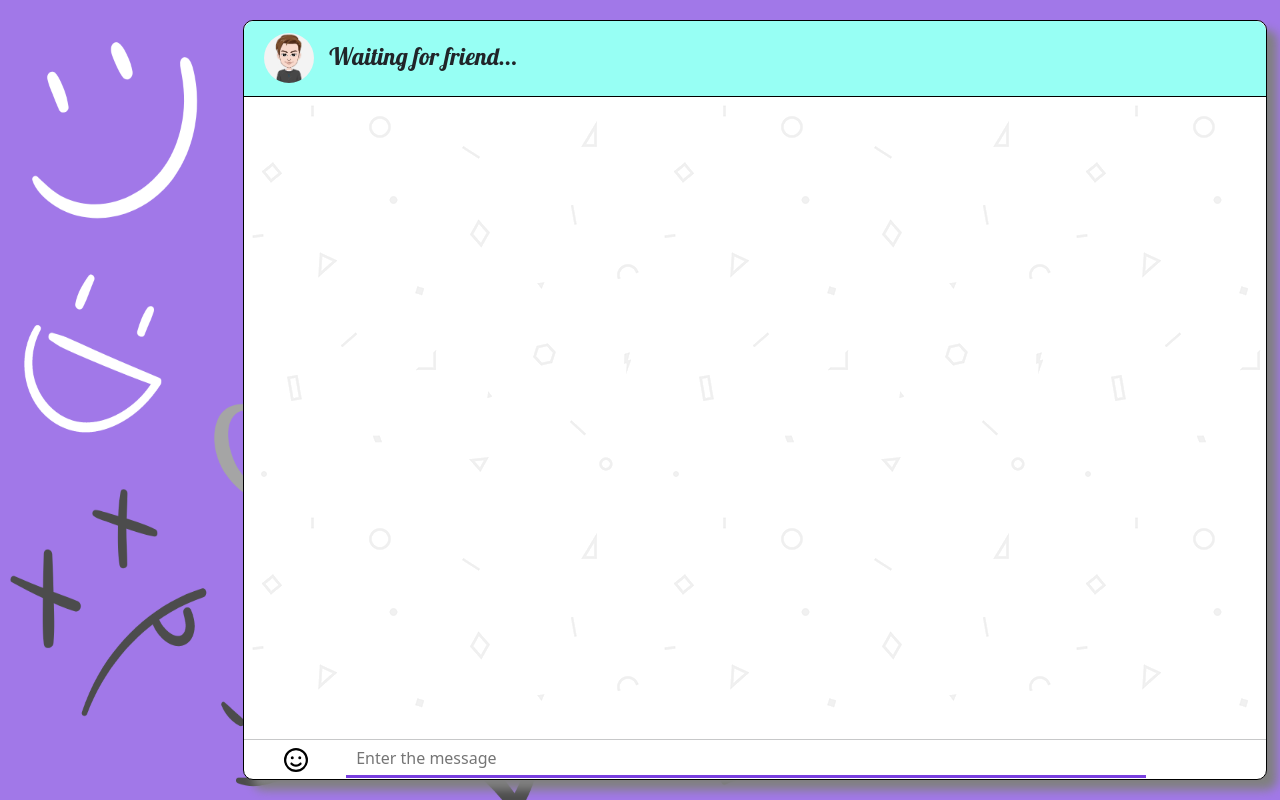
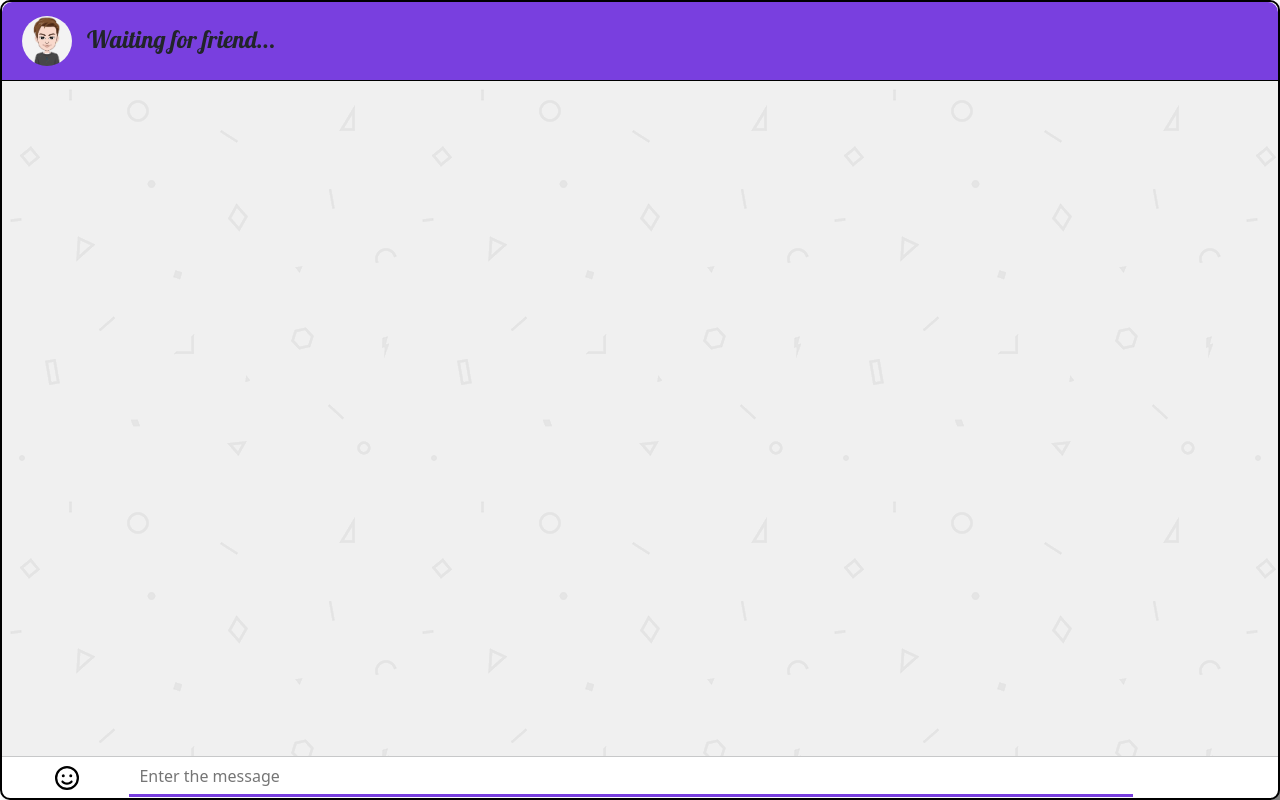
Before and after one commit to kash989/Random-Chat, a website: page src/chat.html in a window 1280 px wide. Drawn offline with nearby package versions, Linux system fonts and the light colour scheme; no server answers.

Commit message:
chat box changes

```diff
--- a/app.js
+++ b/app.js
@@ -57,4 +57,8 @@ socket.in('room'+ arg[1]).emit('recieveMsg',arg[0]);
 
 });
 
-httpServer.listen(3000);
+const port= process.env.port || 3000;
+httpServer.listen(port, "0.0.0.0", function()
+{
+  console.log('server running');
+});
--- a/src/chat.html
+++ b/src/chat.html
@@ -16,7 +16,7 @@
 </head>
 
 <body>
-    <img src="bg.png" class="bg-img" />
+
 
     <div class="chatBox">
         <div class="heading">
--- a/src/styles.css
+++ b/src/styles.css
@@ -18,20 +18,17 @@ body, html {
 .chatBox
 {
     background-color: white;
-border: 1px solid black;
-    height: 95%;
-    width: 80%;
+border: 2px solid black;
+    height: 100%;
+    width: 100%;
     border-radius: 10px;
     box-shadow: 10px 10px 10px grey;
-    position: absolute;
-    transform: translate(-50%,-50%);
-    top: 50%;
-    left: 59%;
+
     padding-bottom: 2px;
 }
 .heading
 {
-    background-color: #97FFF4;
+    background-color: #793FDF;
     height: 10%;
     border-bottom: 1px solid black;
     border-radius: 10px 10px 0px 0px;
@@ -58,6 +55,7 @@ border: 1px solid black;
     width: 100%;
     background-image: url('chatbg.png');
     overflow-y: auto;
+    background-color: #f0f0f0;
 
 }
 
@@ -70,7 +68,7 @@ border: 1px solid black;
     margin-right: 10px;
     margin-top: 10px;
     padding: 10px;
-    background-color: #7091F5;
+    background-color: #793FDF;
 
     max-width: 30%;
     text-align: left;
@@ -80,7 +78,7 @@ border: 1px solid black;
 }
 #msgBox .you
 {
-    background-color: #97FFF4;
+    background-color: white;
     position: relative;
     margin-left: 20px;
     margin-top: 10px;
@@ -88,7 +86,7 @@ border: 1px solid black;
    max-width: 30%;
     text-align: left;
     color: black;
-   border: 1px solid #97FFF4;
+   border: 1px solid #f0f0f0;
     border-radius: 10px;
     overflow-wrap: break-word;
 }
```
